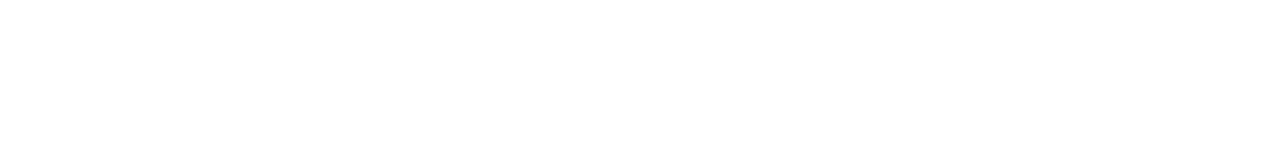
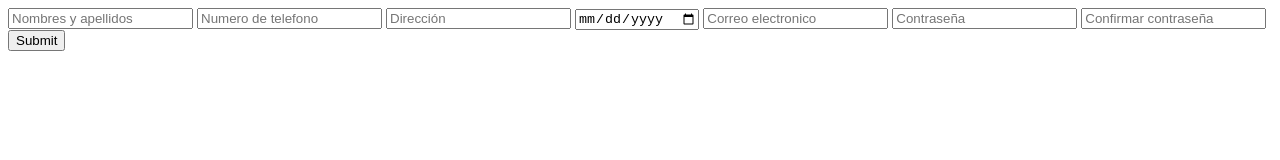
Before and after one commit to JohanRomeroMar/WEB, a plain HTML site: page index.html in a window 1280 px wide. Drawn offline with Linux system fonts and the light colour scheme.

Commit message:
Formulario sin estilos

```diff
--- a/index.html
+++ b/index.html
@@ -8,6 +8,15 @@
     <title>HTML Semantico</title>
 </head>
 <body>
-
+   <form action="">
+       <input type="text" name="NameC" placeholder="Nombres y apellidos" required>
+       <input type="number" name="NumT" placeholder="Numero de telefono" required>
+       <input type="text" name="Address" placeholder="Dirección" required>
+       <input type="date" name="BornDt" required>
+       <input type="email" name="EmailAdd" placeholder="Correo electronico" required>
+       <input type="password" name="Password" placeholder="Contraseña" required>
+       <input type="password" name="PasswordCon" placeholder="Confirmar contraseña" required>
+       <input type="submit">
+   </form>
 </body>
 </html>
```
Also changed, not shown: 2 other files.
